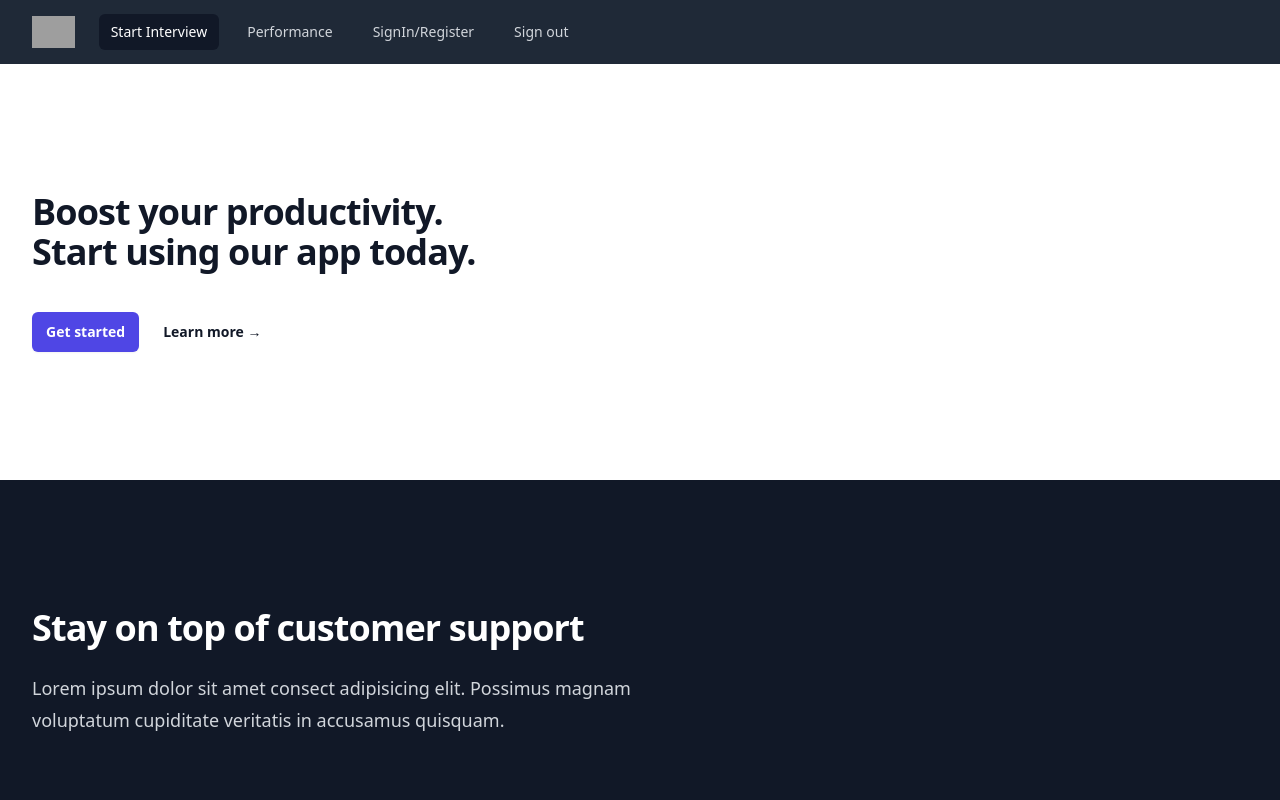
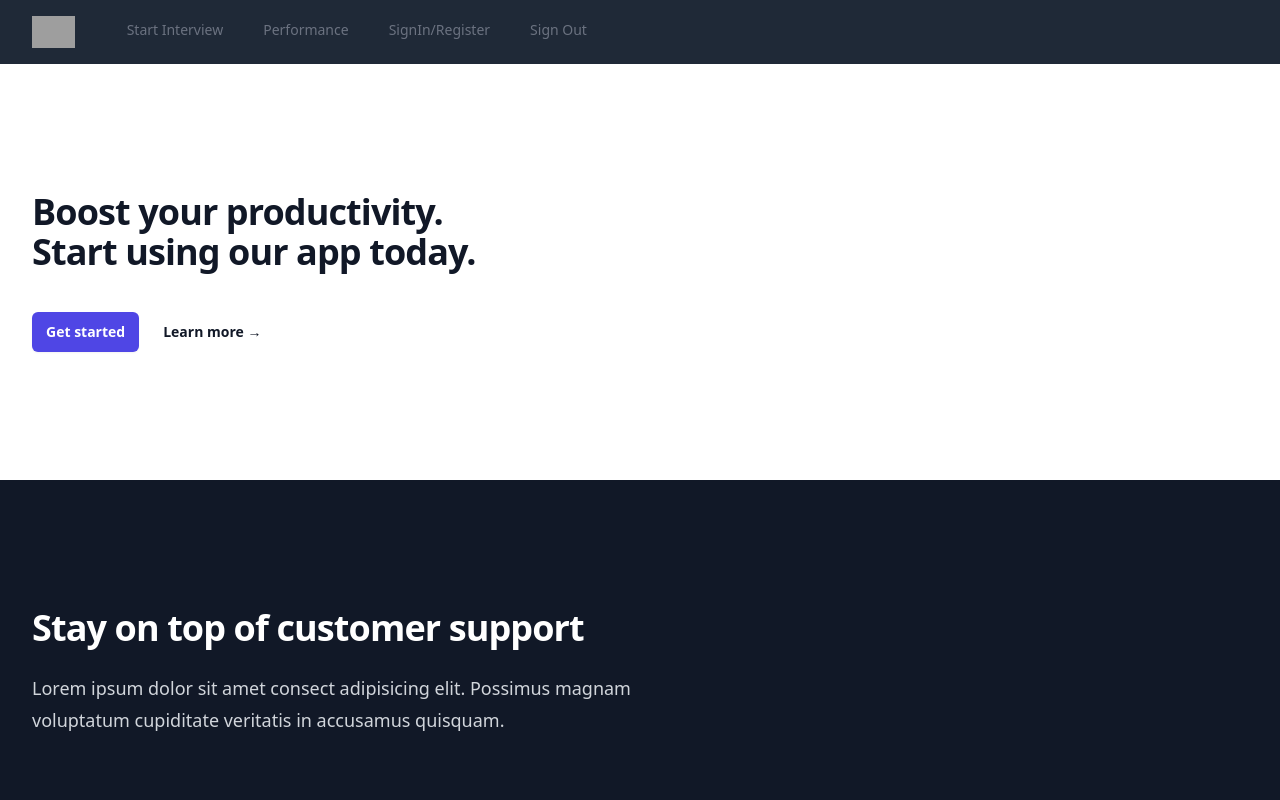
Before and after one commit to no-mountain-time/interro-ai, a Next.js app: page / in a window 1280 px wide. Shown: the top 800 px of the page. Built offline with nearby package versions, Linux system fonts and the light colour scheme; grey boxes are pictures that could not be loaded.

Commit message:
nav items added

```diff
--- a/components/Header.tsx
+++ b/components/Header.tsx
@@ -1,6 +1,7 @@
 import { Fragment } from 'react'
 import { Disclosure, Menu, Transition } from '@headlessui/react'
 import { Bars3Icon, BellIcon, XMarkIcon } from '@heroicons/react/24/outline'
+import Link from 'next/link'
 
 const navigation = [
   { name: 'Start Interview', href: '#', current: true },
@@ -46,47 +47,57 @@ export default function Header() {
                 </div>
                 <div className='hidden sm:ml-6 sm:block'>
                   <div className='flex space-x-4'>
-                    {navigation.map((item) => (
-                      <a
-                        key={item.name}
-                        href={item.href}
-                        className={classNames(
-                          item.current
-                            ? 'bg-gray-900 text-white'
-                            : 'text-gray-300 hover:bg-gray-700 hover:text-white',
-                          'rounded-md px-3 py-2 text-sm font-medium'
-                        )}
-                        aria-current={item.current ? 'page' : undefined}
-                      >
-                        {item.name}
-                      </a>
-                    ))}
+                    <div className='flex'>
+                      <div className='flex flex-shrink-0 items-center'></div>
+                      <div className='hidden md:ml-6 md:flex md:space-x-8'>
+                        <Link
+                          href='/interview'
+                          className='inline-flex items-center border-b-2 border-transparent px-1 pt-1 text-sm font-medium text-gray-500 hover:border-gray-300 hover:text-gray-700'
+                        >
+                          Start Interview
+                        </Link>
+                        <Link
+                          href='/stats'
+                          className='inline-flex items-center border-b-2 border-transparent px-1 pt-1 text-sm font-medium text-gray-500 hover:border-gray-300 hover:text-gray-700'
+                        >
+                          Performance
+                        </Link>
+                        <Link
+                          href='/'
+                          className='inline-flex items-center border-b-2 border-transparent px-1 pt-1 text-sm font-medium text-gray-500 hover:border-gray-300 hover:text-gray-700'
+                        >
+                          SignIn/Register
+                        </Link>
+
+                        <Link
+                          href='/'
+                          className='inline-flex items-center border-b-2 border-transparent px-1 pt-1 text-sm font-medium text-gray-500 hover:border-gray-300 hover:text-gray-700'
+                        >
+                          Sign Out
+                        </Link>
+                      </div>
+                    </div>
                   </div>
                 </div>
               </div>
-              <div className='absolute inset-y-0 right-0 flex items-center pr-2 sm:static sm:inset-auto sm:ml-6 sm:pr-0'>
-              </div>
+              <div className='absolute inset-y-0 right-0 flex items-center pr-2 sm:static sm:inset-auto sm:ml-6 sm:pr-0'></div>
             </div>
           </div>
 
-          <Disclosure.Panel className='sm:hidden'>
-            <div className='space-y-1 px-2 pb-3 pt-2'>
-              {navigation.map((item) => (
-                <Disclosure.Button
-                  key={item.name}
-                  as='a'
-                  href={item.href}
-                  className={classNames(
-                    item.current
-                      ? 'bg-gray-900 text-white'
-                      : 'text-gray-300 hover:bg-gray-700 hover:text-white',
-                    'block rounded-md px-3 py-2 text-base font-medium'
-                  )}
-                  aria-current={item.current ? 'page' : undefined}
-                >
-                  {item.name}
-                </Disclosure.Button>
-              ))}
+          <Disclosure.Panel className='md:hidden'>
+            <div className='space-y-1 pb-3 pt-2'>
+              <Disclosure.Button className='block border-l-4 hover:border-brand hover:bg-gray-100 py-2 pl-3 pr-4 text-base text-gray-600 font-medium w-[100%]'>
+                <Link href='/interview'>Start Interview</Link>
+              </Disclosure.Button>
+              <Disclosure.Button className='block border-l-4 hover:border-brand hover:bg-gray-100 py-2 pl-3 pr-4 text-base text-gray-600 font-medium w-[100%]'>
+                <Link href='/stats'>Performance</Link>
+              </Disclosure.Button>
+              <Disclosure.Button className='block border-l-4 hover:border-brand hover:bg-gray-100 py-2 pl-3 pr-4 text-base text-gray-600 font-medium w-[100%]'>
+                <Link href='/'>SignIn/Register</Link>
+              </Disclosure.Button>
+              <Disclosure.Button className='block border-l-4 hover:border-brand hover:bg-gray-100 py-2 pl-3 pr-4 text-base text-gray-600 font-medium w-[100%]'>
+                <Link href='/'>Sign Out</Link>
+              </Disclosure.Button>
             </div>
           </Disclosure.Panel>
         </>
```
